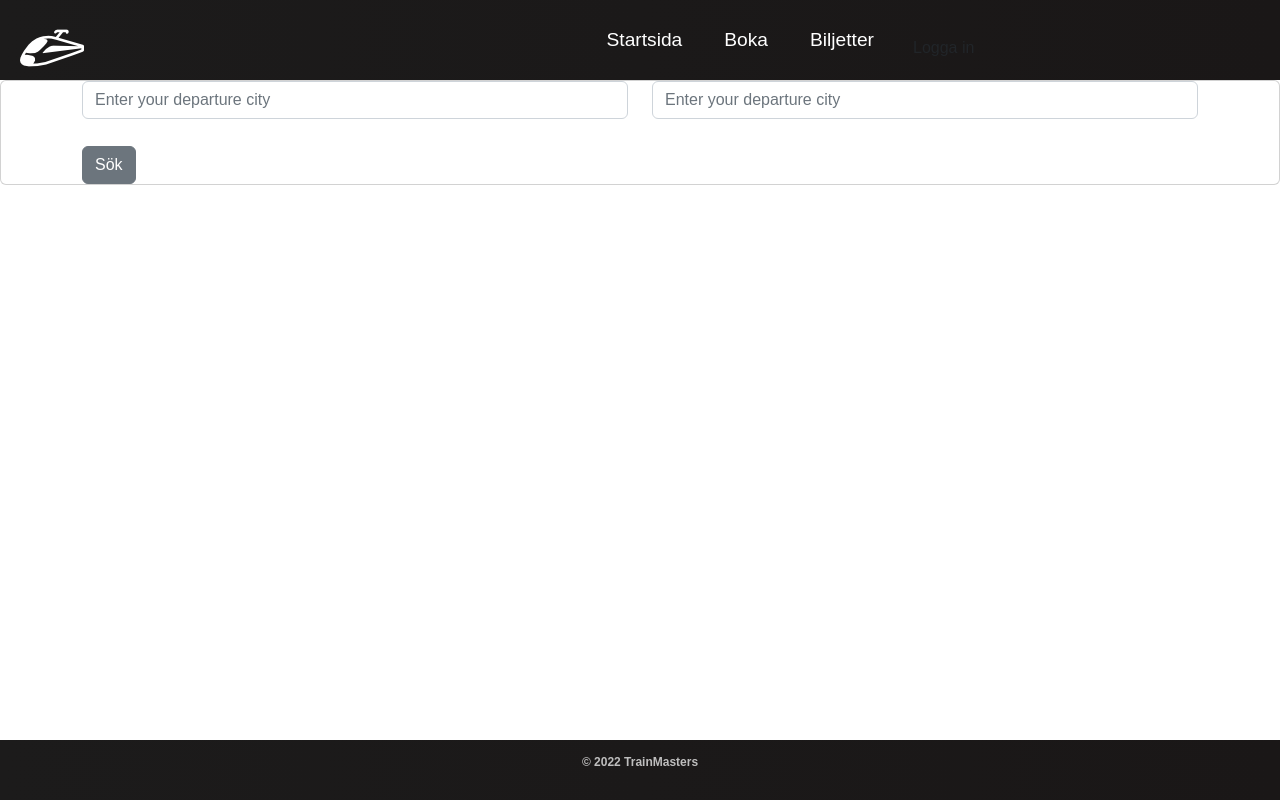
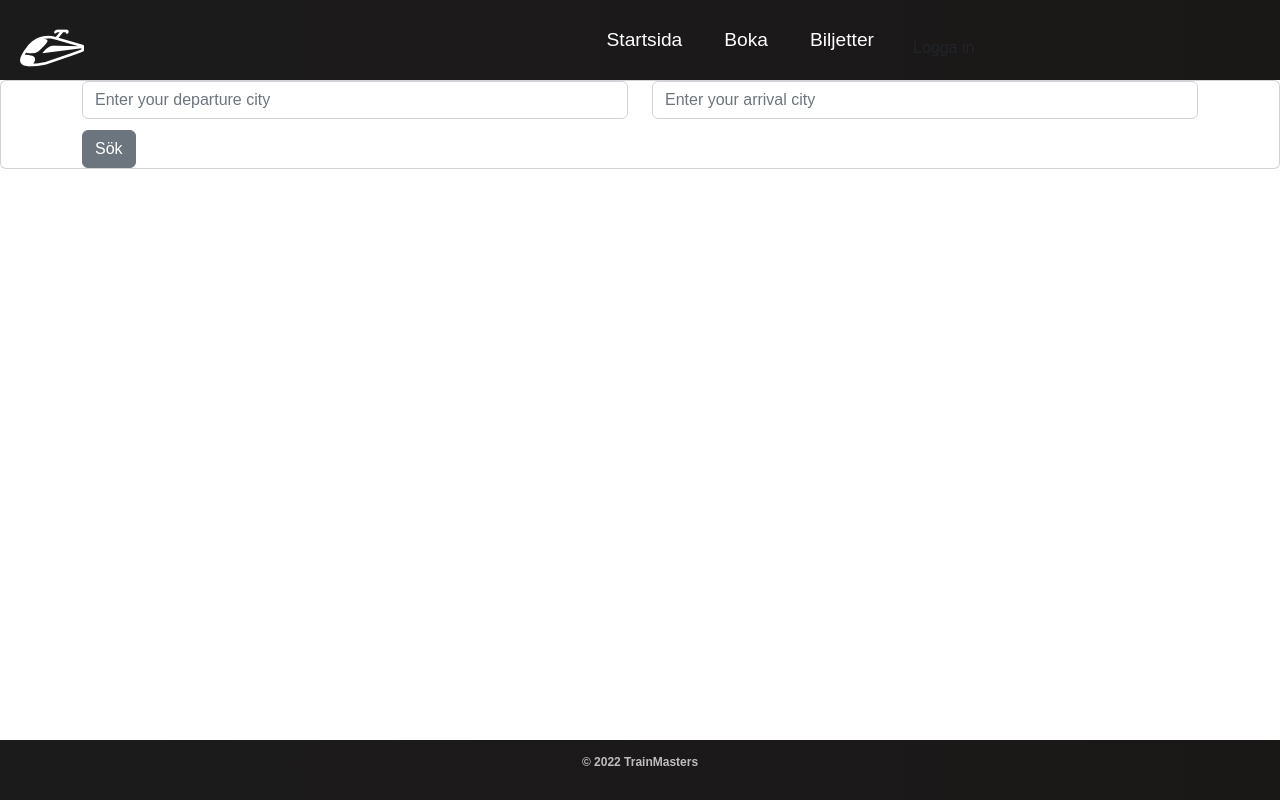
Before and after one commit to NikyAviator/TrainMasters, a React (Vite) app: page /boka in a window 1280 px wide. Built offline with nearby package versions, Linux system fonts and the light colour scheme.

Commit message:
fixed some text

```diff
--- a/src/components/Ticket/TicketFrom.jsx
+++ b/src/components/Ticket/TicketFrom.jsx
@@ -5,7 +5,7 @@ const TicketFrom = (props) => {
   return (
     <>
       <Form>
-        <Form.Group className='mb-3'>
+        <Form.Group>
           <Form.Control
             type='text'
             name='start'
--- a/src/components/Ticket/TicketTo.jsx
+++ b/src/components/Ticket/TicketTo.jsx
@@ -5,11 +5,11 @@ const TicketTo = (props) => {
   return (
     <>
       <Form>
-        <Form.Group className='mb-3'>
+        <Form.Group>
           <Form.Control
             type='text'
             name='end'
-            placeholder='Enter your departure city'
+            placeholder='Enter your arrival city'
             required
             maxLength='100'
             value={props.end}
```
